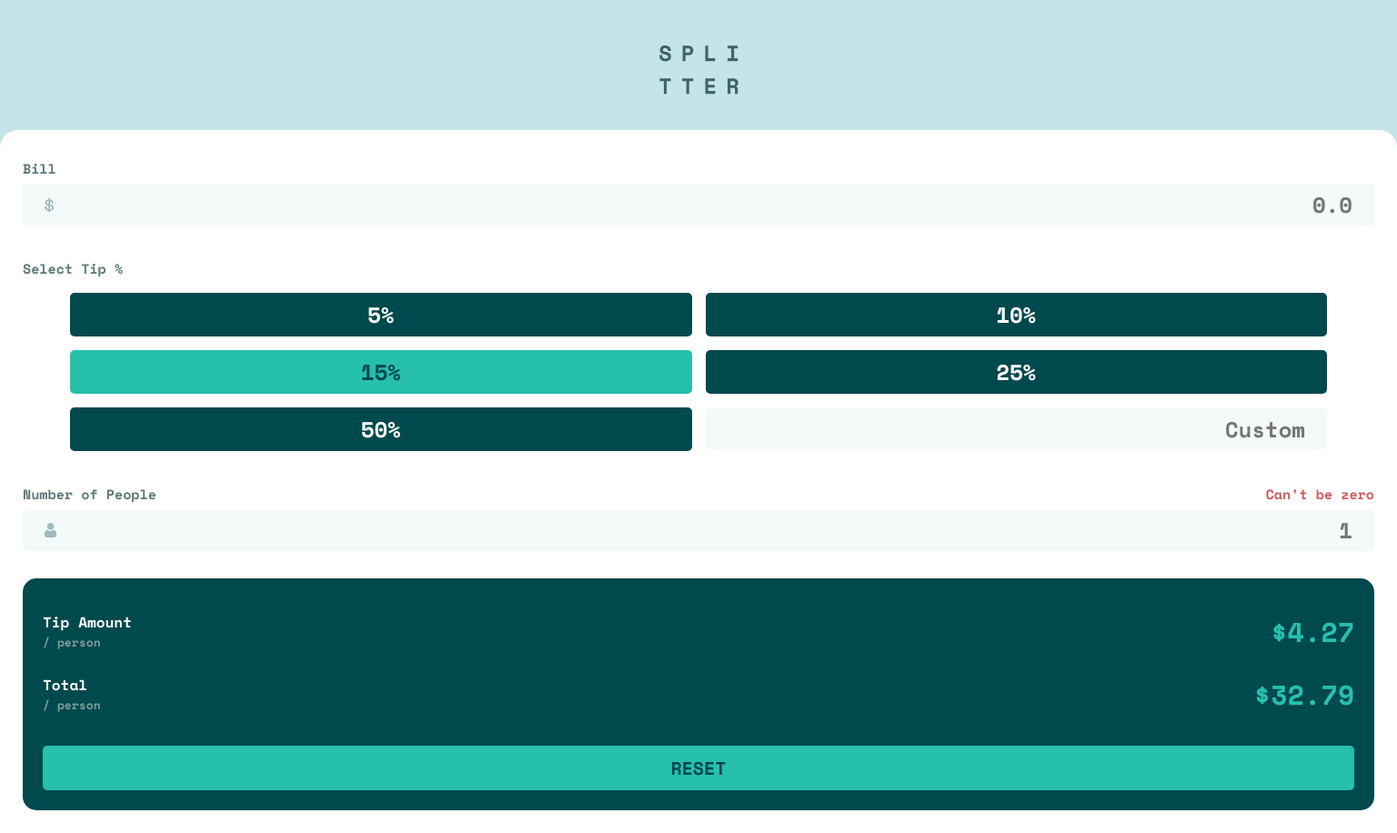
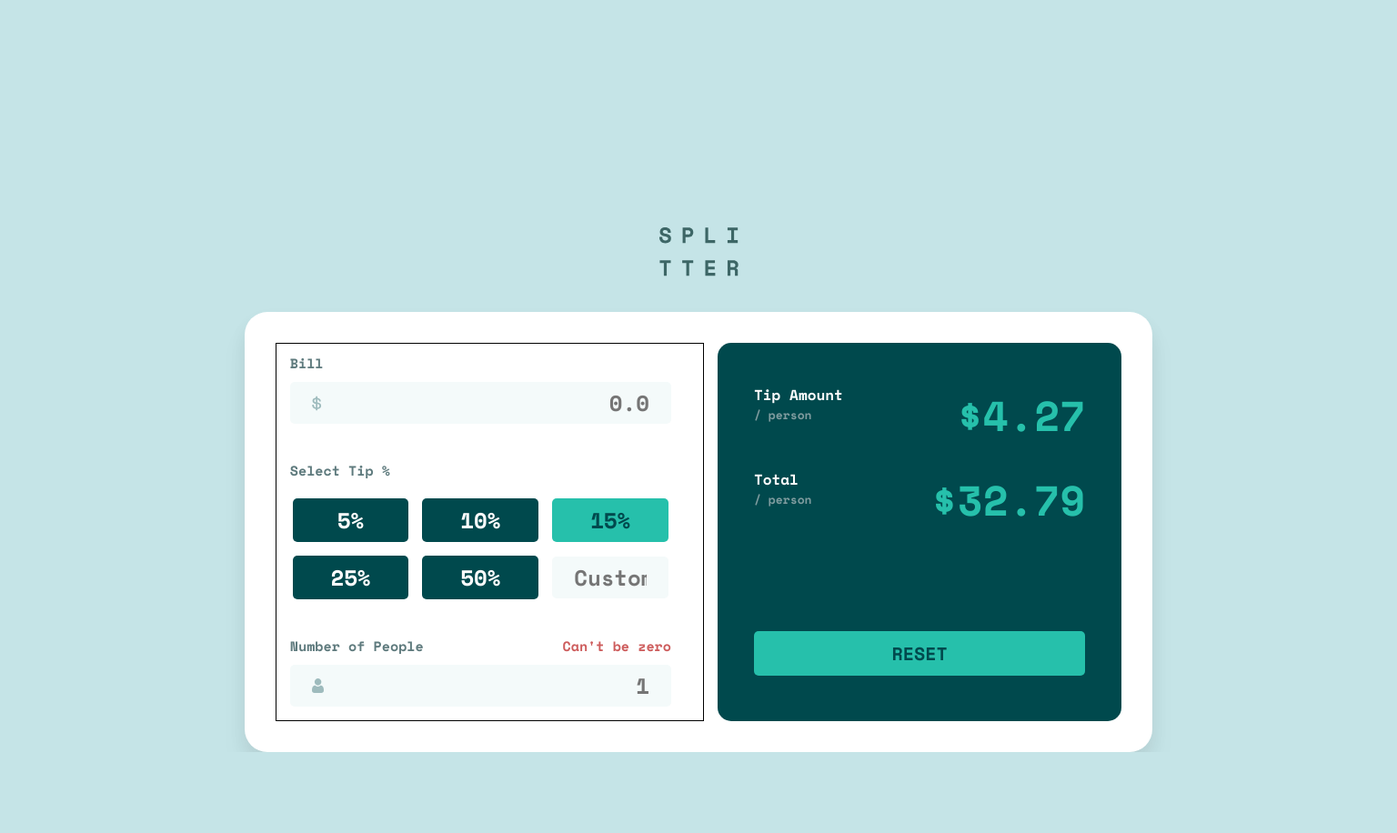
Before and after one commit to johngeigerdev/frontendmentor_tipcalculator, a plain HTML site: page index.html in a window 1536 px wide. Shown: the whole page at 91% size. After the commit the page ends 827 px from the top, so only its background shows below. Drawn offline with nearby package versions, Linux system fonts and the light colour scheme.

Commit message:
added initial js for the bill input

```diff
--- a/index.html
+++ b/index.html
@@ -72,5 +72,7 @@
             </div>
         </div>
     </div>
+
+    <script src="./js/app.js"></script>
 </body>
 </html>
--- /dev/null
+++ b/js/app.js
@@ -0,0 +1,37 @@
+const bill = document.getElementById('inp-bill');
+
+bill.addEventListener('input', setBillValue);
+
+let billValue = 0.0; //default value
+
+function validateFloat(s) {
+    var rgx = /^[0-9]*\.?[0-9]*$/;
+    return s.match(rgx);
+}
+
+function setBillValue() {
+    if (bill.value.includes(',')) {
+        bill.value = bill.value.replace(',', '.');
+    }
+    if(!validateFloat(bill.value)) {
+        bill.value = bill.value.substring(0, bill.value.length-1);
+    }
+    // lines 16-18 make it so that user cannot put letters in. it automatically
+    // deletes the letters before they are able to even show up in the box. pretty cool
+
+
+    // lines 21-25 are an example of validating if the input value under the
+    // bill is a valid number and not any letters. not being used but useful to know
+    // Above here is the actual code we will use which deletes any invalid characters
+    // automatically
+    // if(validateFloat(bill.value)) {
+    //     console.log('valid');
+    // } else {
+    //     console.log('invalid');
+    // }
+
+    billValue = parseFloat(bill.value);
+    console.log(billValue);
+}
+
+console.log(bill.value);
--- /dev/null
+++ b/styles/_media_1440.scss
@@ -0,0 +1,56 @@
+@media screen and (min-width: 1440px) {
+
+
+    .card {
+        width: 65%;
+        flex-direction: row;
+        border-radius: 2.5rem;
+        align-items: stretch;
+        padding: 3.4rem;
+        gap: 1.5rem;
+        box-shadow: 0px 10px 20px rgba(0, 0, 0, 0.05), 0px 20px 30px rgba(0,0,0,0.05);
+
+        .input {
+            width: 105%;
+            border: 1px solid black; //temporary
+            padding: 0 3.5rem 1.5rem 1.5rem;
+
+            .label-wrapper {
+                padding: 1rem 0;
+            }
+
+            .btn-wrapper {
+                .btn {
+                    width: 30.5%;
+                }
+
+                .inp-text {
+                    width: 30.5%;
+                }
+            }
+
+        }
+
+        .output {
+            width: 95%;
+            display: flex;
+            flex-direction: column;
+            justify-content: space-between;
+            padding: 4rem;
+
+            .line-wrapper {
+                .line-output {
+                    margin: 0.5rem 0 2.4rem 0;
+
+                    .value {
+                        font-size: 4.6rem;
+                    }
+                }
+            }
+
+            .btn {
+                margin: 1rem 0;
+            }
+        }
+    }
+}
--- /dev/null
+++ b/styles/_media_975.scss
@@ -0,0 +1,28 @@
+@media screen and (min-width: 975px) {
+    .container{
+        display: flex;
+        align-items: center;
+        margin-top: 20rem;
+    }
+
+    .card {
+      width: 65%;
+      display: flex;
+      flex-direction: row;
+      align-items: stretch;
+      border-radius: 2.5rem;
+      box-shadow: 0px 10px 20px rgba(0, 0, 0, 0.05), 0px 20px 30px rgba(0,0,0,0.05);
+
+
+      .input {
+
+      }
+
+      .output {
+          display: flex;
+          flex-direction: column;
+          justify-content: space-between;
+      }
+  }
+
+}
--- a/styles/styles.scss
+++ b/styles/styles.scss
@@ -11,3 +11,5 @@ $btn-hover: rgb(159, 232, 223);
 
 @import "general";
 @import "calculator";
+@import "media_975";
+@import "media_1440"
```
Also changed, not shown: styles/styles.css, 1 other file.
